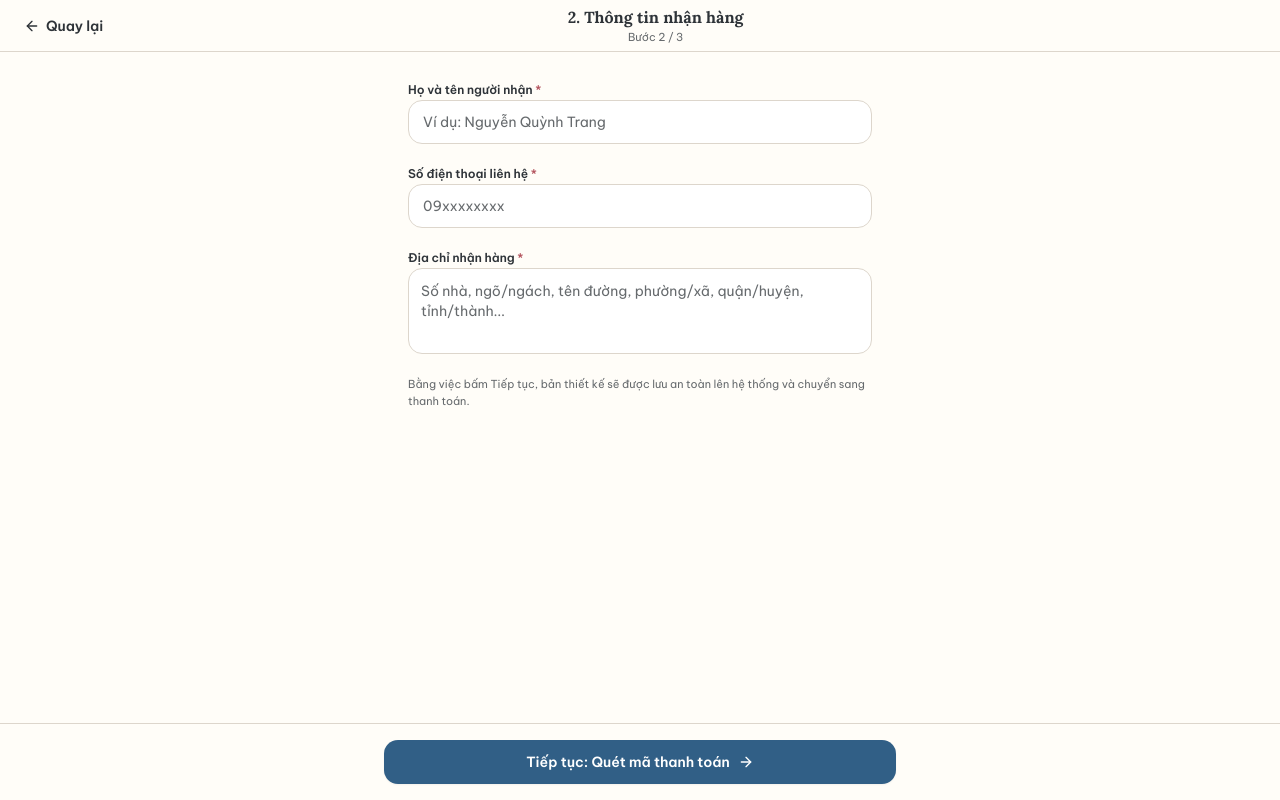
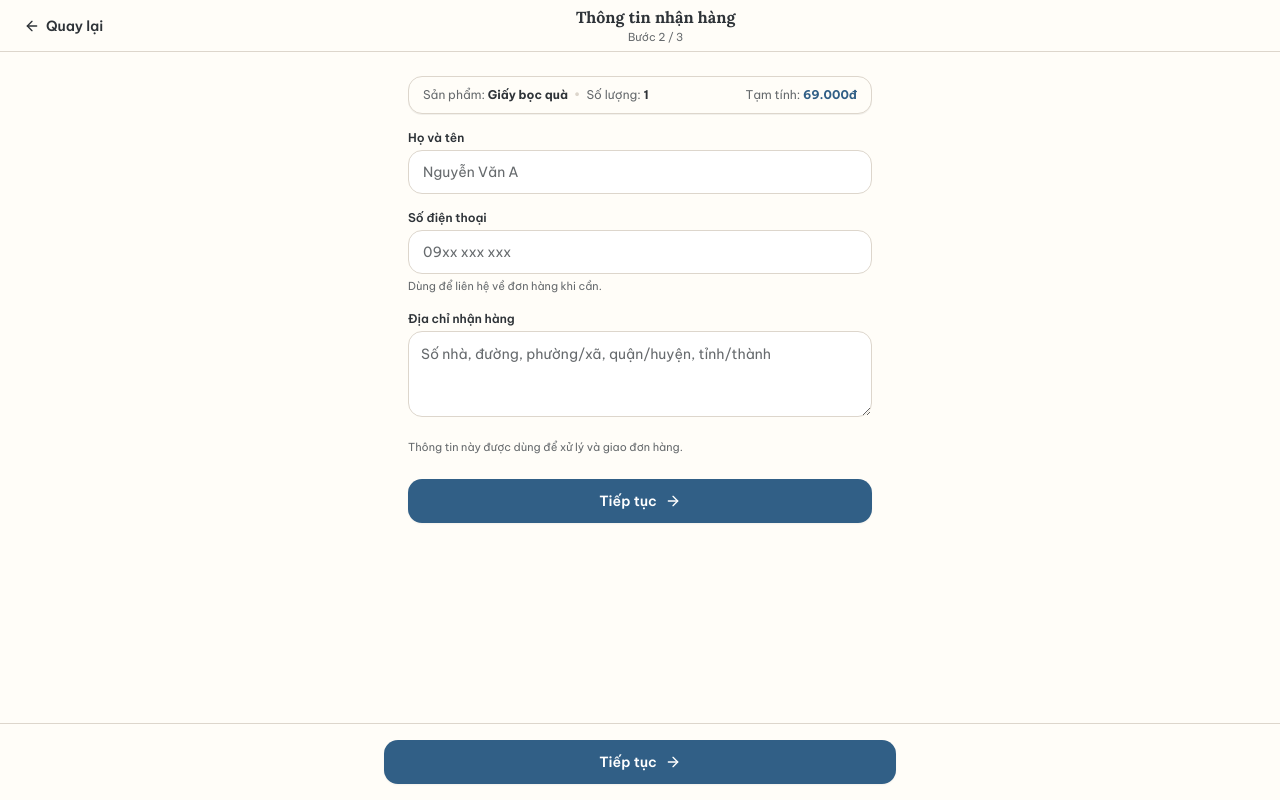
Before and after one commit to minhdoan38/quynhtrang, a Next.js app: page /checkout in a window 1280 px wide. Both pictures are taken after a click on the button "Tiếp tục". Built offline with nearby package versions, Linux system fonts and the light colour scheme.

Commit message:
feat(checkout): integrate State 35 Customer Information UX in checkout flow

```diff
--- a/src/app/checkout/page.tsx
+++ b/src/app/checkout/page.tsx
@@ -4,7 +4,7 @@ import { useState, useEffect, useRef, useTransition } from 'react';
 import { useRouter } from 'next/navigation';
 import gsap from 'gsap';
 import { useGSAP } from '@gsap/react';
-import { ArrowLeft, ArrowRight, AlertCircle } from 'lucide-react';
+import { ArrowLeft, ArrowRight, AlertTriangle } from 'lucide-react';
 import {
   type DesignState,
   createInitialState,
@@ -12,11 +12,37 @@ import {
 } from '@/lib/product-state';
 import { loadState, saveState } from '@/lib/storage';
 import { OrderSummaryCard } from '@/components/checkout/order-summary-card';
+import { getFriendlyProductName } from '@/components/checkout/order-summary-card';
 import { QuantityStepper } from '@/components/checkout/quantity-stepper';
+import { CustomerInformationForm } from '@/components/checkout/customer-information-form';
 import { calculatePriceQuote } from '@/lib/pricing';
 import type { CustomerInfo, PendingOrder } from '@/lib/order-types';
+import {
+  createCheckoutDraft,
+  loadCheckoutDraft,
+  saveCheckoutDraft,
+} from '@/lib/checkout-draft';
+import { validateCustomerInfo } from '@/lib/customer-info';
 import { PaymentQrPanel } from '@/components/checkout/payment-qr-panel';
 import { OrderConfirmationPanel } from '@/components/checkout/order-confirmation-panel';
+export const CHECKOUT_COPY = {
+  preparing: 'Đang chuẩn bị đơn hàng...',
+  unable: 'Chưa thể chuẩn bị đơn hàng.',
+  checkConnection: 'Kiểm tra kết nối và thử lại.',
+  retry: 'Thử lại',
+} as const;
+
+const COPY_PREPARING_ORDER = CHECKOUT_COPY.preparing;
+const COPY_UNABLE_TO_PREPARE = CHECKOUT_COPY.unable;
+const COPY_CHECK_CONNECTION = CHECKOUT_COPY.checkConnection;
+function isSameCheckoutDesign(a?: Partial<DesignState>, b?: Partial<DesignState>): boolean {
+  if (!a || !b) return false;
+  if (a.productId !== b.productId) return false;
+  if (a.variantId !== b.variantId) return false;
+  if (a.text !== b.text || a.color !== b.color || a.backgroundColor !== b.backgroundColor) return false;
+  if (a.image?.src !== b.image?.src) return false;
+  return JSON.stringify(a.elements || []) === JSON.stringify(b.elements || []);
+}
 
 export default function CheckoutPage() {
   const router = useRouter();
@@ -27,6 +53,7 @@ export default function CheckoutPage() {
   // Wizard Step: 1 = Summary + Quantity, 2 = Customer Info, 3 = QR Payment / Confirmation
   const [step, setStep] = useState<1 | 2 | 3>(1);
   const [state36Mode, setState36Mode] = useState<'payment' | 'confirmation'>('payment');
+  const [staleRevisionWarning, setStaleRevisionWarning] = useState(false);
 
   // Step-aware browser Back synchronization
   useEffect(() => {
@@ -53,18 +80,33 @@ export default function CheckoutPage() {
   const [isPending, startTransition] = useTransition();
   const [createdOrder, setCreatedOrder] = useState<PendingOrder | null>(null);
 
-  // Load design from storage on mount
+  // Load design and draft from storage on mount
   useEffect(() => {
     const saved = loadState();
+    let nextDesign = createInitialState('wrapping');
     if (saved && saved.productId) {
       const base = createInitialState(saved.productId);
-      setDesign({
+      nextDesign = {
         ...base,
         ...saved,
         productId: saved.productId,
         productOptions: { ...base.productOptions, ...(saved.productOptions || {}) },
-      } as DesignState);
+      } as DesignState;
+      setDesign(nextDesign);
     }
+
+    const existingDraft = loadCheckoutDraft();
+    if (existingDraft) {
+      if (existingDraft.customer) {
+        setCustomer(existingDraft.customer);
+      }
+      if (existingDraft.design && !isSameCheckoutDesign(existingDraft.design, nextDesign)) {
+        setStaleRevisionWarning(true);
+      }
+    } else {
+      saveCheckoutDraft(createCheckoutDraft(nextDesign));
+    }
+
     setIsLoaded(true);
   }, []);
 
@@ -131,11 +173,35 @@ export default function CheckoutPage() {
     { dependencies: [step, state36Mode], scope: containerRef }
   );
 
+  const handleCustomerChange = (nextValues: CustomerInfo) => {
+    setCustomer(nextValues);
+    setFormError(null);
+    const currentDraft = loadCheckoutDraft();
+    if (currentDraft) {
+      saveCheckoutDraft({
+        ...currentDraft,
+        customer: nextValues,
+        updatedAt: new Date().toISOString(),
+      });
+    } else {
+      saveCheckoutDraft(createCheckoutDraft(design, nextValues));
+    }
+  };
+
   const handleUpdateQuantity = (newQty: number) => {
     const validQty = normalizeQuantity(newQty);
     const nextDesign = { ...design, quantity: validQty };
     setDesign(nextDesign);
     saveState(nextDesign);
+    const currentDraft = loadCheckoutDraft();
+    if (currentDraft) {
+      saveCheckoutDraft({
+        ...currentDraft,
+        quantity: validQty,
+        design: { ...currentDraft.design, quantity: validQty },
+        updatedAt: new Date().toISOString(),
+      });
+    }
     if (createdOrder) {
       setCreatedOrder(null);
       if (typeof window !== 'undefined') {
@@ -169,45 +235,68 @@ export default function CheckoutPage() {
   };
 
   const handleSubmitCustomerInfo = async (e: React.FormEvent) => {
-    e.preventDefault();
+    if (e && typeof e === 'object' && 'preventDefault' in e && typeof e.preventDefault === 'function') {
+      e.preventDefault();
+    }
     setFormError(null);
 
-    if (!customer.fullName.trim() || !customer.phone.trim() || !customer.shippingAddress.trim()) {
-      setFormError('Vui lòng điền đầy đủ họ tên, số điện thoại và địa chỉ nhận hàng.');
+    const validation = validateCustomerInfo(customer);
+    if (!validation.isValid) {
+      setFormError(COPY_UNABLE_TO_PREPARE);
       return;
     }
 
+    const normalizedCustomer = validation.normalized;
+    setCustomer(normalizedCustomer);
+
     startTransition(async () => {
       try {
+        let draft = loadCheckoutDraft();
+        if (!draft) {
+          draft = createCheckoutDraft(design, normalizedCustomer);
+          saveCheckoutDraft(draft);
+        }
+
         const res = await fetch('/api/orders', {
           method: 'POST',
           headers: { 'Content-Type': 'application/json' },
           body: JSON.stringify({
             design,
-            customer: {
-              fullName: customer.fullName.trim(),
-              phone: customer.phone.trim(),
-              shippingAddress: customer.shippingAddress.trim(),
-            },
-            idempotencyKey: createdOrder?.idempotencyKey || `idem-${Date.now()}`,
+            customer: normalizedCustomer,
+            idempotencyKey: draft.idempotencyKey,
+            preflightRevision: draft.preflightRevision || 'rev-0',
+            preflightAcknowledged: true,
           }),
         });
 
-        const data = await res.json();
+        const data = await res.json().catch(() => ({}));
         if (!res.ok || !data.order) {
-          throw new Error(data.error || 'Tạo đơn hàng không thành công.');
+          throw new Error(data.error || COPY_UNABLE_TO_PREPARE);
         }
 
         setCreatedOrder(data.order);
         if (typeof window !== 'undefined') {
           sessionStorage.setItem('quynhtrang.pendingOrderId', data.order.id);
         }
+        saveCheckoutDraft({
+          ...draft,
+          customer: normalizedCustomer,
+          orderId: data.order.id,
+          status: 'ready-for-payment',
+          updatedAt: new Date().toISOString(),
+        });
         setState36Mode('payment');
-        advanceToStep(3); // Advance to QR Payment Demo
+        advanceToStep(3);
       } catch (err) {
-        setFormError(err instanceof Error ? err.message : 'Có lỗi xảy ra khi tạo đơn hàng.');
+        setFormError(`${COPY_UNABLE_TO_PREPARE} ${COPY_CHECK_CONNECTION}`);
       }
     });
+  };
+
+  const handleRetryCustomerInfo = () => {
+    if (!isPending) {
+      void handleSubmitCustomerInfo({ preventDefault: () => { } } as React.FormEvent);
+    }
   };
 
   if (!isLoaded) {
@@ -236,7 +325,7 @@ export default function CheckoutPage() {
 
         <div className="text-center">
           <h1 className="font-serif text-sm sm:text-base font-bold text-[#2E3338]">
-            {step === 1 ? '1. Tóm tắt đơn hàng' : step === 2 ? '2. Thông tin nhận hàng' : state36Mode === 'confirmation' ? 'Xác nhận đơn hàng' : '3. Hướng dẫn thanh toán'}
+            {step === 1 ? '1. Tóm tắt đơn hàng' : step === 2 ? 'Thông tin nhận hàng' /* step === 2 ? '2. Thông tin nhận hàng' */ : state36Mode === 'confirmation' ? 'Xác nhận đơn hàng' : '3. Hướng dẫn thanh toán'}
           </h1>
           <p className="text-[11px] text-[#666A6D]">
             {step === 3 && state36Mode === 'confirmation' ? 'Hoàn tất' : `Bước ${step} / 3`}
@@ -287,66 +376,41 @@ export default function CheckoutPage() {
 
         {/* STEP 2: Customer Information Form */}
         {step === 2 && (
-          <form onSubmit={handleSubmitCustomerInfo} className="checkout-step-content space-y-4">
-            {formError && (
-              <div className="rounded-xl border border-[#B3535D]/30 bg-[#F6DADD] p-3 text-xs text-[#B3535D] flex items-center gap-2">
-                <AlertCircle size={16} className="shrink-0" />
-                <span>{formError}</span>
+          <div className="checkout-step-content space-y-4">
+            {/* Compatibility anchors: id="customer-name" id="customer-phone" id="customer-address" id="customer-note" */}
+            {staleRevisionWarning && (
+              <div className="rounded-xl border border-[#A86E22]/40 bg-[#FFFDF8] p-3 text-xs text-[#A86E22] flex items-center justify-between gap-3 shadow-2xs">
+                <div className="flex items-center gap-2">
+                  <AlertTriangle size={18} className="shrink-0 text-[#A86E22]" />
+                  <span>Thiết kế đã thay đổi kể từ lần kiểm tra trước.</span>
+                </div>
+                <button
+                  type="button"
+                  onClick={() => router.push(design.productId === 'wrapping' ? '/products/wrapping-paper' : `/products/${design.productId}`)}
+                  className="px-3 py-1.5 rounded-lg bg-[#A86E22] text-white text-xs font-semibold hover:bg-[#8B5919] transition-colors shrink-0"
+                >
+                  Kiểm tra lại thiết kế
+                </button>
               </div>
             )}
 
-            <div className="space-y-1.5">
-              <label htmlFor="customer-name" className="text-xs font-semibold text-[#2E3338]">
-                Họ và tên người nhận <span className="text-[#B3535D]">*</span>
-              </label>
-              <input
-                id="customer-name"
-                type="text"
-                autoComplete="name"
-                required
-                value={customer.fullName}
-                onChange={(e) => setCustomer({ ...customer, fullName: e.target.value })}
-                placeholder="Ví dụ: Nguyễn Quỳnh Trang"
-                className="w-full h-11 px-3.5 rounded-xl border border-[#DDD6CC] bg-white text-sm text-[#2E3338] placeholder:text-[#666A6D] focus:border-[#315F86] focus:outline-none"
-              />
-            </div>
-
-            <div className="space-y-1.5">
-              <label htmlFor="customer-phone" className="text-xs font-semibold text-[#2E3338]">
-                Số điện thoại liên hệ <span className="text-[#B3535D]">*</span>
-              </label>
-              <input
-                id="customer-phone"
-                type="tel"
-                autoComplete="tel"
-                required
-                value={customer.phone}
-                onChange={(e) => setCustomer({ ...customer, phone: e.target.value })}
-                placeholder="09xxxxxxxx"
-                className="w-full h-11 px-3.5 rounded-xl border border-[#DDD6CC] bg-white text-sm text-[#2E3338] placeholder:text-[#666A6D] focus:border-[#315F86] focus:outline-none"
-              />
-            </div>
-
-            <div className="space-y-1.5">
-              <label htmlFor="customer-address" className="text-xs font-semibold text-[#2E3338]">
-                Địa chỉ nhận hàng <span className="text-[#B3535D]">*</span>
-              </label>
-              <textarea
-                id="customer-address"
-                autoComplete="street-address"
-                required
-                rows={3}
-                value={customer.shippingAddress}
-                onChange={(e) => setCustomer({ ...customer, shippingAddress: e.target.value })}
-                placeholder="Số nhà, ngõ/ngách, tên đường, phường/xã, quận/huyện, tỉnh/thành..."
-                className="w-full p-3 rounded-xl border border-[#DDD6CC] bg-white text-sm text-[#2E3338] placeholder:text-[#666A6D] focus:border-[#315F86] focus:outline-none resize-none"
-              />
-            </div>
-
-            <p className="text-[11px] text-[#666A6D]">
-              Bằng việc bấm Tiếp tục, bản thiết kế sẽ được lưu an toàn lên hệ thống và chuyển sang thanh toán.
-            </p>
-          </form>
+            <CustomerInformationForm
+              initialValues={customer}
+              isSubmitting={isPending}
+              submitError={formError}
+              onRetry={handleRetryCustomerInfo}
+              onChange={handleCustomerChange}
+              onSubmit={(submittedValues) => {
+                setCustomer(submittedValues);
+                void handleSubmitCustomerInfo({ preventDefault: () => { } } as React.FormEvent);
+              }}
+              summary={{
+                product: getFriendlyProductName(design),
+                quantity: design.quantity,
+                subtotal: priceQuote.formattedSubtotal,
+              }}
+            />
+          </div>
         )}
 
         {/* STEP 3: QR Payment Demo */}
@@ -412,10 +476,10 @@ export default function CheckoutPage() {
               <button
                 type="button"
                 disabled={isPending}
-                onClick={handleSubmitCustomerInfo}
+                onClick={() => handleSubmitCustomerInfo({ preventDefault: () => { } } as React.FormEvent)}
                 className="w-full h-11 inline-flex items-center justify-center gap-2 rounded-xl bg-[#315F86] text-xs sm:text-sm font-semibold text-white shadow-xs hover:bg-[#244A69] transition-all active:scale-[0.98] disabled:opacity-50"
               >
-                <span>{isPending ? 'Đang lưu đơn hàng...' : 'Tiếp tục: Quét mã thanh toán'}</span>
+                <span>{isPending ? COPY_PREPARING_ORDER : 'Tiếp tục'}</span>
                 <ArrowRight size={16} />
               </button>
             )}
--- a/src/app/order/[id]/page.tsx
+++ b/src/app/order/[id]/page.tsx
@@ -132,7 +132,7 @@ export default function OrderConfirmationPage(props: {
           </div>
         </div>
 
-        {/* Customer Shipping Info */}
+        {/* Customer Shipping Info (State 35 customer fields: fullName, phone, shippingAddress) */}
         <div className="rounded-2xl border border-[#DDD6CC] bg-white p-4 space-y-2.5 text-xs">
           <div className="flex items-center gap-2 font-semibold text-[#2E3338]">
             <MapPin size={16} className="text-[#315F86]" />
```
Also changed, not shown: 1 other file (tests, documents, lock files or other folders).
